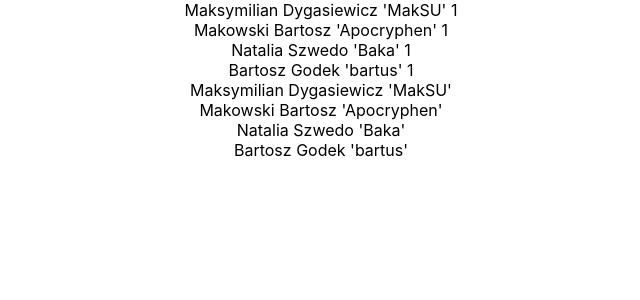
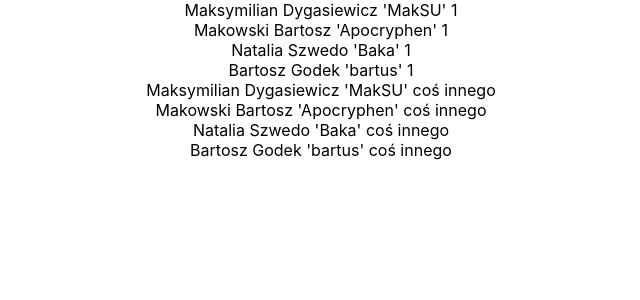
Before and after one commit to MaksSU/repo_team_odmrazamy_maryle, a React (Create React App) app: page / in a window 1280 px wide. Shown: the top 300 px of the page, without its empty margins (319-959 px from the left). Built offline with nearby package versions, Linux system fonts and the light colour scheme.

Commit message:
zadanie max

```diff
--- a/src/App.js
+++ b/src/App.js
@@ -12,6 +12,11 @@ const updateNameBartus = (name) => {
   return name + " 1";
 };
 
+const updateNameMax = (name) => {
+  // console.log(name);
+  return name + " coś innego";
+};
+
 function App() {
   return (
     <div className="App">
@@ -23,7 +28,7 @@ function App() {
 
       <div>
         {name_list.map((item) => (
-          <div>{item}</div>
+          <div>{updateNameMax(item)}</div>
         ))}
       </div>
     </div>
```
